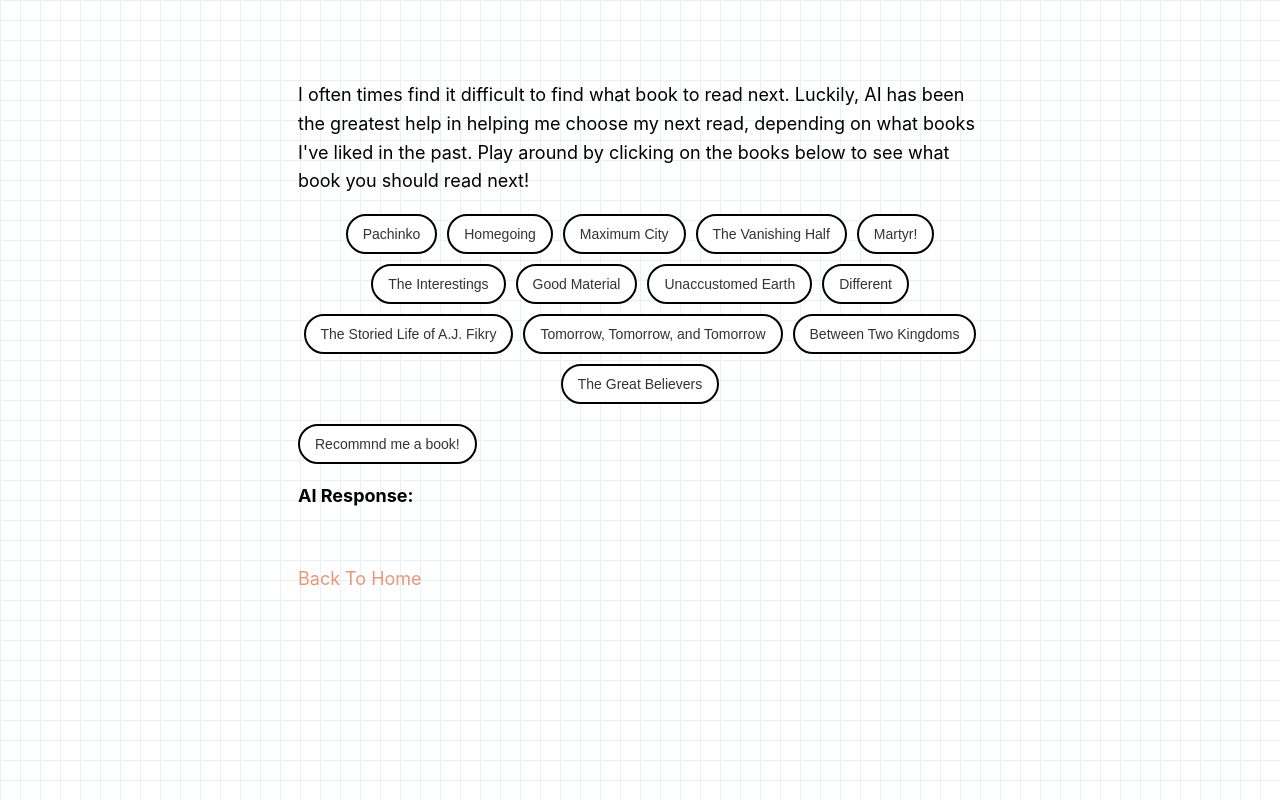
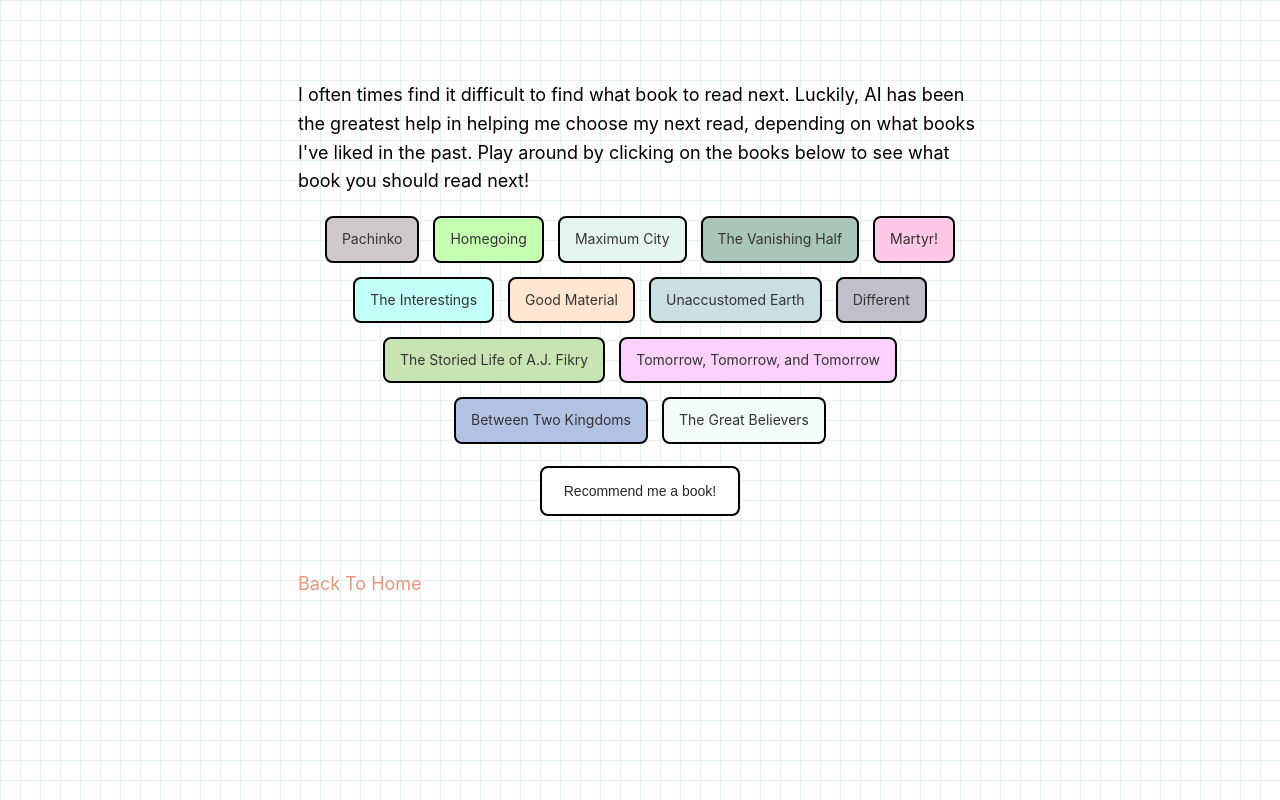
Before and after one commit to iamrita/personalwebsite, a Next.js app: page /posts/recommend in a window 1280 px wide. Built offline with nearby package versions, Linux system fonts and the light colour scheme; no server answers.

Commit message:
using structured outputs

```diff
--- a/pages/posts/recommend.js
+++ b/pages/posts/recommend.js
@@ -1,46 +1,71 @@
-import { useState } from "react";
+import { useState, useMemo } from "react";
 import Layout from "../../components/layout";
 import Bookshelf from "../../components/Bookshelf";
 import * as dotenv from "dotenv";
+import { motion } from "motion/react";
+import useMeasure from "react-use-measure";
+import { useSpring, animated } from "@react-spring/web";
+import styles from "../../styles/bookshelf.module.css";
+import OpenAI from "openai";
+import { zodTextFormat } from "openai/helpers/zod";
+import { z } from "zod";
+
 dotenv.config();
 
-async function fetchResponse(input) {
-  const response = await fetch("https://api.openai.com/v1/responses", {
-    method: "POST",
-    headers: {
-      "Content-Type": "application/json",
-      // In the Next.js project: Variables accessed in client-side code must be prefixed with NEXT_PUBLIC_ to be exposed to the browser.
-      Authorization: `Bearer ${process.env.NEXT_PUBLIC_OPEN_AI_KEY}`,
-    },
-    body: JSON.stringify({
-      model: "gpt-4.1",
-      input: input,
-    }),
+const client = new OpenAI({
+  apiKey: process.env.NEXT_PUBLIC_OPEN_AI_KEY,
+  dangerouslyAllowBrowser: true,
 });
 
-  if (!response.ok) {
+const BookRecommendation = z.object({
+  title: z.string(),
+  author: z.string(),
+  link: z.string(),
+});
+
+const recommendations = z.object({
+  books: z.array(BookRecommendation),
+});
+
+// Generate random pastel colors for each book
+const generateBookColors = (books) => {
+  return books.reduce((acc, book) => {
+    if (!acc[book]) {
+      const r = Math.floor(Math.random() * 95 + 170); // Lighter pastel range
+      const g = Math.floor(Math.random() * 95 + 170); // Lighter pastel range
+      const b = Math.floor(Math.random() * 95 + 170); // Lighter pastel range
+      acc[book] = `rgb(${r}, ${g}, ${b})`;
+    }
+    return acc;
+  }, {});
+};
+
+async function fetchResponse(input) {
+  const response = await client.responses.parse({
+    model: "gpt-4.1",
+    input: [
+      {
+        role: "system",
+        content:
+          "You are a helfpul assistant tasked with giving 3 book recommendations based on the books the user gives. Make sure the book recommendations include the title, author, and the link to the Goodreads page. ",
+      },
+      { role: "user", content: input },
+    ],
+    text: {
+      format: zodTextFormat(recommendations, "book_recommendations"),
+    },
+  });
+
+  if (response.error != null) {
     throw new Error(`Error: ${response.statusText}`);
   }
 
-  return await response.json();
+  return await response;
 }
 
 export default function Recommendation() {
   const [aiResponse, setAiResponse] = useState("");
-
-  async function getAIResponse(book) {
-    try {
-      const response = await fetchResponse(
-        `Recommend me a book similar to ${book}.`
-      );
-      setAiResponse(response.output[0].content[0].text);
-    } catch (error) {
-      console.error("Error fetching AI response:", error);
-      setAiResponse("Failed to load AI response.");
-    }
-  }
-
-  const books = [
+  const [books, setBooks] = useState([
     "Pachinko",
     "Homegoing",
     "Maximum City",
@@ -54,7 +79,43 @@
     "Tomorrow, Tomorrow, and Tomorrow",
     "Between Two Kingdoms",
     "The Great Believers",
-  ];
+  ]);
+
+  const [selectedBooks, setSelectedBooks] = useState([]);
+  const bookColors = useMemo(() => generateBookColors(books), [books]);
+  const [open, toggle] = useState(false);
+  const [ref, { width }] = useMeasure();
+  const props = useSpring({ width: open ? width : 0 });
+
+  async function getAIResponse() {
+    try {
+      const response = await fetchResponse(
+        `Recommend me a book similar to the following books: ${selectedBooks.join(
+          ", "
+        )}. `
+      );
+      console.log(response.output_parsed);
+      //setAiResponse(response.output[0].content[0].text);
+    } catch (error) {
+      console.error("Error fetching AI response:", error);
+      setAiResponse("Failed to load AI response.");
+    }
+  }
+
+  function removeBook(bookToRemove) {
+    setBooks(books.filter((book) => book !== bookToRemove));
+    setSelectedBooks(selectedBooks.filter((book) => book !== bookToRemove));
+  }
+
+  const handleBookClick = (book) => {
+    if (selectedBooks.includes(book)) {
+      setSelectedBooks(
+        selectedBooks.filter((selectedBook) => selectedBook !== book)
+      );
+    } else {
+      setSelectedBooks([...selectedBooks, book]);
+    }
+  };
 
   return (
     <Layout>
@@ -73,39 +134,91 @@
           justifyContent: "center", // Center the pills
         }}
       >
-        {books.map((book) => (
+        {books.map((book) => {
+          const pastelColor = bookColors[book];
+          const isSelected = selectedBooks.includes(book);
+
+          return (
+            <motion.div
+              key={book}
+              whileHover={{ scale: 1.15 }}
+              onClick={() => handleBookClick(book)}
+              style={{
+                position: "relative", // For positioning the badge
+                border: `2px solid black`,
+                backgroundColor: isSelected ? "black" : pastelColor,
+                color: isSelected ? "white" : "#333",
+                margin: "2px",
+                padding: "10px 15px",
+                borderRadius: "8px",
+                cursor: "pointer",
+                fontSize: "14px",
+              }}
+            >
+              {book}
+              <motion.span
+                onClick={(e) => {
+                  e.stopPropagation(); // Prevent triggering the parent click
+                  removeBook(book);
+                }}
+                initial={{ opacity: 0 }}
+                whileHover={{ opacity: 1 }}
+                style={{
+                  position: "absolute",
+                  top: "-5px",
+                  right: "-5px",
+                  backgroundColor: "#eb0000",
+                  color: "white",
+                  borderRadius: "8px",
+                  width: "20px",
+                  height: "20px",
+                  display: "flex",
+                  alignItems: "center",
+                  justifyContent: "center",
+                  fontSize: "12px",
+                  cursor: "pointer",
+                }}
+              >
+                X
+              </motion.span>
+            </motion.div>
+          );
+        })}
+      </div>
+      <div
+        style={{
+          display: "flex",
+          justifyContent: "center", // Center horizontally
+          alignItems: "center", // Center vertically
+        }}
+      >
         <button
-            key={book}
+          ref={ref}
+          onClick={() => {
+            getAIResponse();
+            toggle(!open);
+          }}
           style={{
             border: "2px solid black", // Pastel pink border
             backgroundColor: "white",
             color: "#333",
             padding: "10px 15px",
-              borderRadius: "100px",
+            borderRadius: "8px",
             cursor: "pointer",
             fontSize: "14px",
+            position: "relative",
+            overflow: "hidden",
+            width: "200px",
+            height: "50px",
           }}
         >
-            {book}
+          <animated.div className={styles.fill} style={props} />
+          <animated.div className={styles.content}>
+            Recommend me a book!
+          </animated.div>
         </button>
-        ))}
       </div>
-      <button
-        style={{
-          border: "2px solid black", // Pastel pink border
-          backgroundColor: "white",
-          color: "#333",
-          padding: "10px 15px",
-          borderRadius: "100px",
-          cursor: "pointer",
-          fontSize: "14px",
-        }}
-      >
-        Recommnd me a book!
-      </button>
-      <p>
-        <strong>AI Response:</strong> {aiResponse}
-      </p>
+      <p>{aiResponse}</p>
     </Layout>
   );
 }
--- a/styles/bookshelf.module.css
+++ b/styles/bookshelf.module.css
@@ -119,3 +119,24 @@
     clip-path: polygon(0% 0%, 100% 0%, 97% 100%, 3% 100%);
     z-index: -1;
   }
+
+  .fill {
+    position: absolute;
+    top: 0;
+    left: 0;
+    width: 100%;
+    height: 100%;
+    background: hotpink;
+  }
+
+  .content {
+    position: absolute;
+    top: 0;
+    left: 0;
+    width: 100%;
+    height: 100%;
+    display: flex;
+    align-items: center;
+    justify-content: center;
+    color: #272727;
+  }
```
Also changed, not shown: package.json (+6 -1 lines), 1 other file (tests, documents, lock files or other folders). Lines whose indentation alone changed are shown as unchanged.
